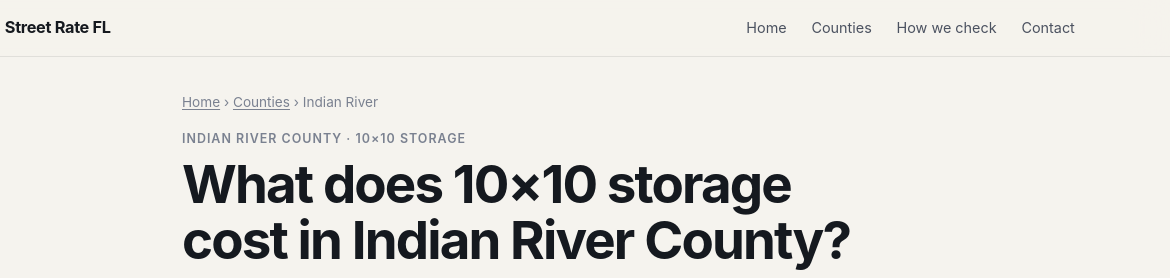
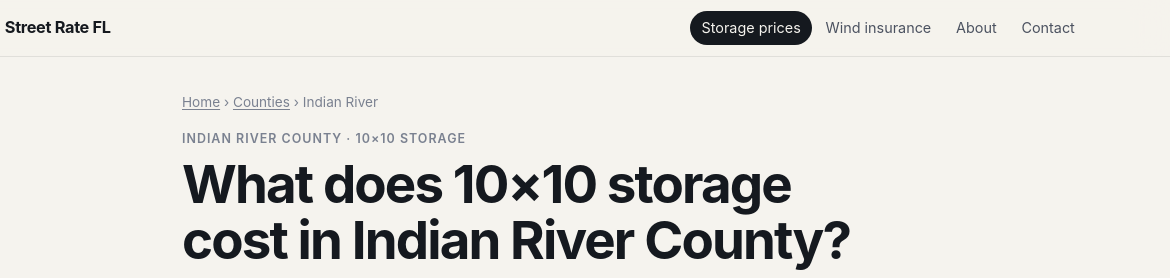
Before and after one commit to JIP223/street-rate-fl, a plain HTML site: page indian-river-county-storage.html in a window 1280 px wide. Shown: the top 278 px of the page, 110-1280 px from the left. Drawn offline with Linux system fonts and the light colour scheme.

Commit message:
Separate storage and wind sections -mogul (Grok)

```diff
--- a/indian-river-county-storage.html
+++ b/indian-river-county-storage.html
@@ -61,9 +61,9 @@
   <div class="wrap">
     <a class="brand" href="./"><span class="brand-mark" aria-hidden="true"></span>Street Rate FL</a>
     <nav class="site-nav" aria-label="Primary">
-      <a href="./">Home</a>
-      <a href="counties.html">Counties</a>
-      <a href="about.html">How we check</a>
+      <a href="counties.html" aria-current="page">Storage prices</a>
+      <a href="wind/">Wind insurance</a>
+      <a href="about.html">About</a>
       <a href="contact.html">Contact</a>
     </nav>
   </div>
```
Also changed, not shown: jackson-county-storage.html (+3 -3 lines), jefferson-county-storage.html (+3 -3 lines), lafayette-county-storage.html (+3 -3 lines).
